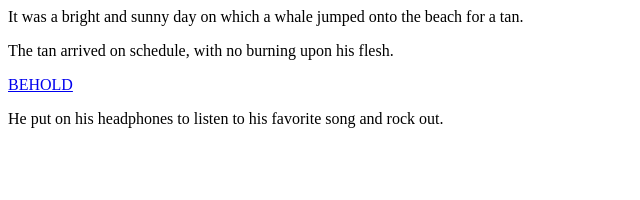
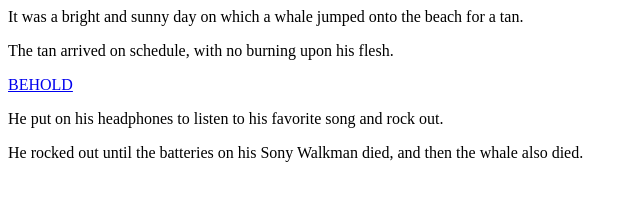
Before and after one commit to spartanbard/fireside-story, a plain HTML site: page index.html in a window 1280 px wide. Shown: the whole page, without its empty margins (0-640 px from the left). Drawn offline with Linux system fonts and the light colour scheme.

Commit message:
The whale died. :(

```diff
--- a/index.html
+++ b/index.html
@@ -4,5 +4,6 @@
     <p>The tan arrived on schedule, with no burning upon his flesh.</p>
     <p><a target="_blank" href="https://www.youtube.com/watch?v=dQw4w9WgXcQ">BEHOLD</a></p>
       </p>He put on his headphones to listen to his favorite song and rock out.</p>
+      <p>He rocked out until the batteries on his Sony Walkman died, and then the whale also died.</p>
   </body>
 </html>
```
